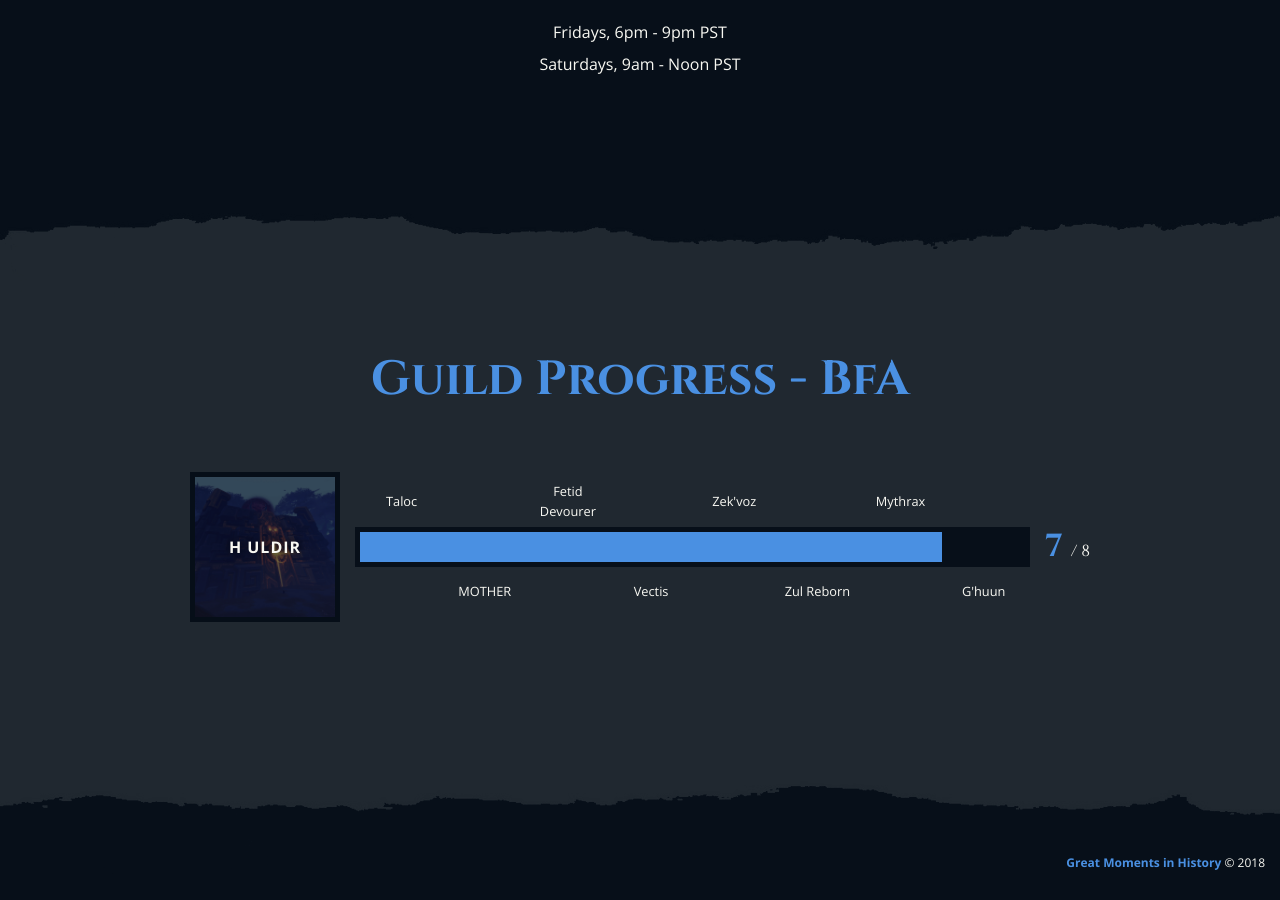
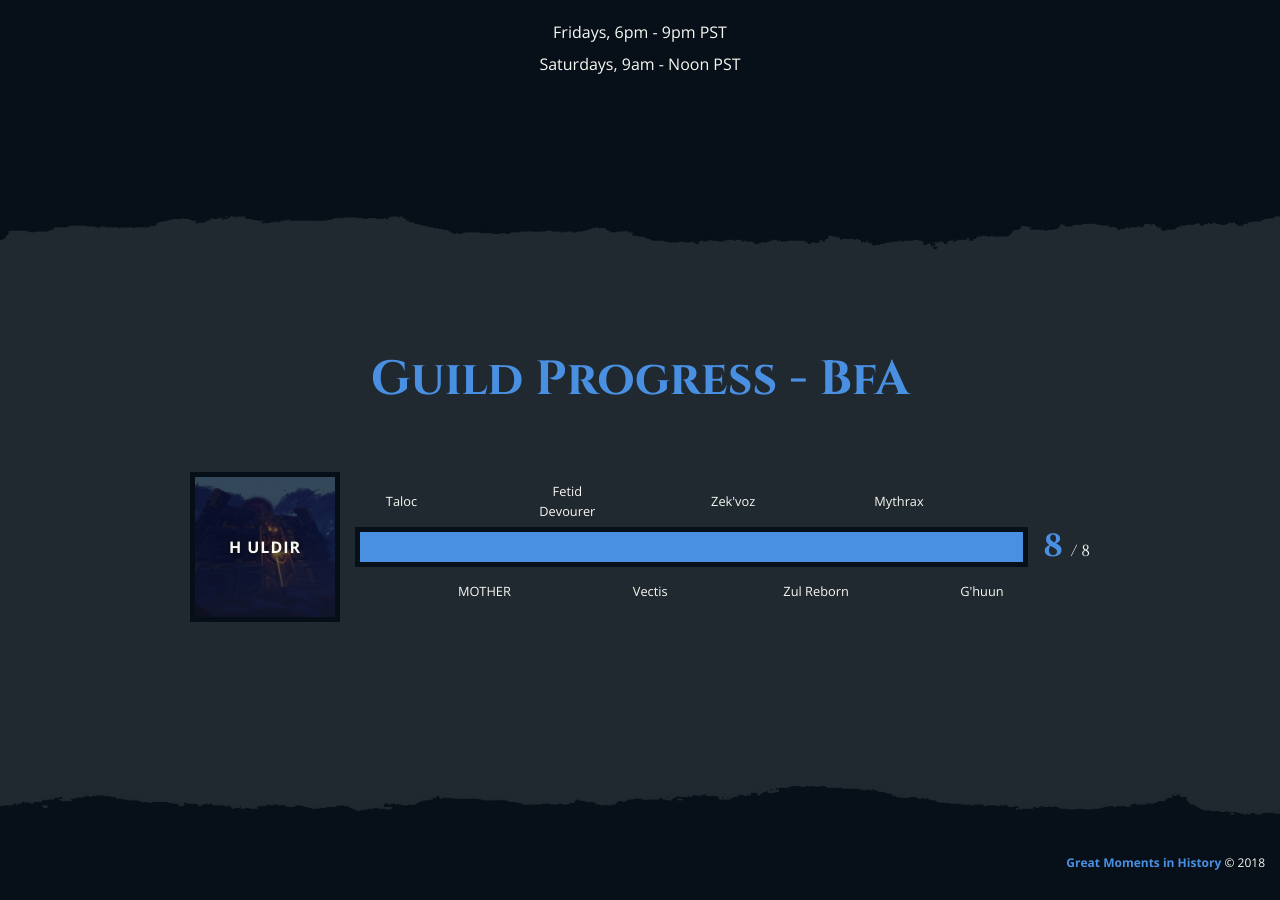
Before and after one commit to gmih/gmih.github.io, a Jekyll site: the page built from index.html, in a window 1280 px wide and 900 px high, scrolled down 2499 px. Built offline with Jekyll 4.4.1, drawn with Linux system fonts in a browser that asks for light colours; nearby versions of some CDN libraries.

Commit message:
Update progression!

```diff
--- a/index.html
+++ b/index.html
@@ -61,10 +61,10 @@ layout: default
                             <span class="raid-meter-label"s>G'huun</span>
                         </div>
                         <div class="meter">
-                            <span style="width:87.5%;"><span class="progress-meter"></span></span>
+                            <span style="width:100%;"><span class="progress-meter"></span></span>
                         </div>
                     </div>
-                    <div class="progress-numbers"><span class="first-number">7 </span>/ 8</div>
+                    <div class="progress-numbers"><span class="first-number">8 </span>/ 8</div>
                 </div>
 
             </div>
```
